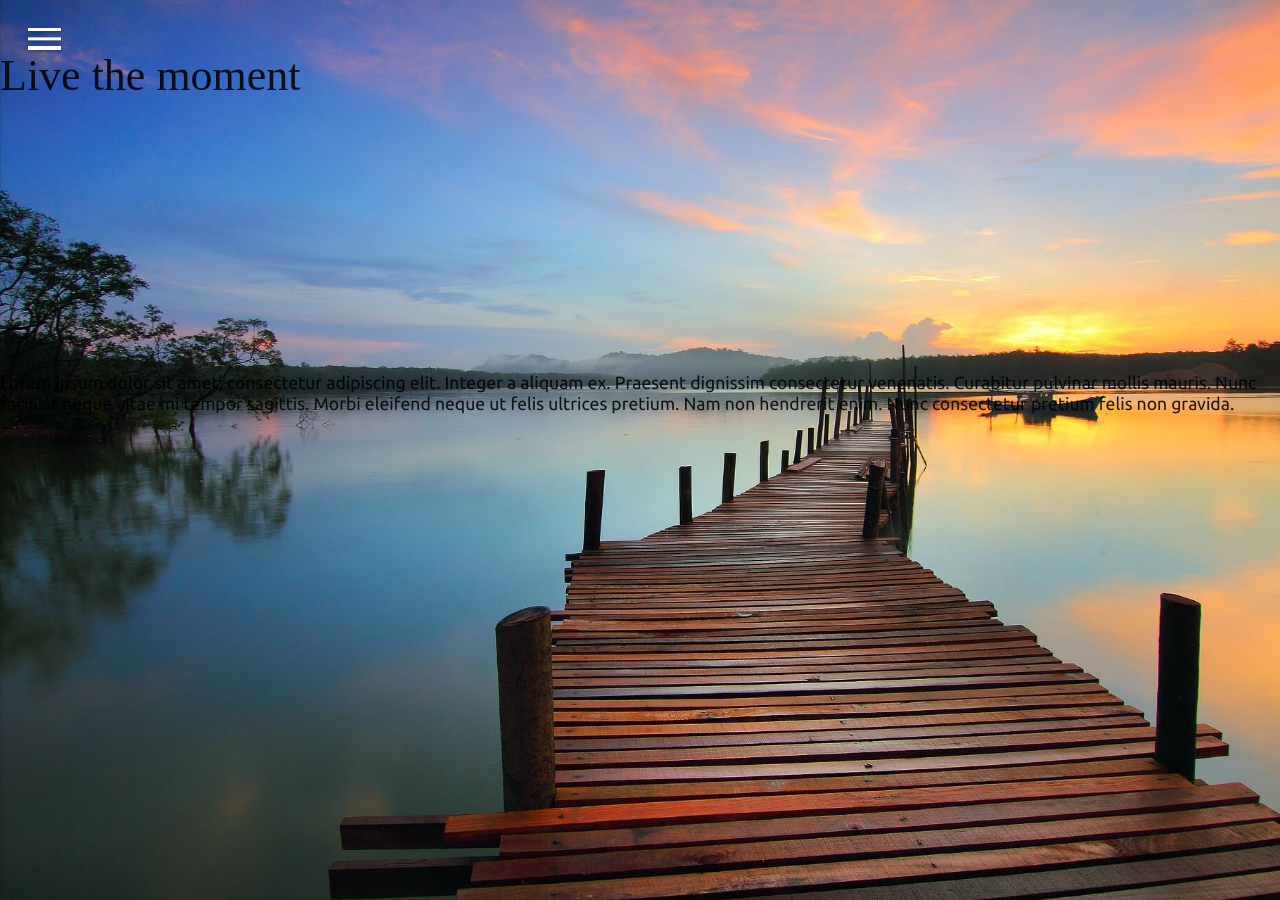
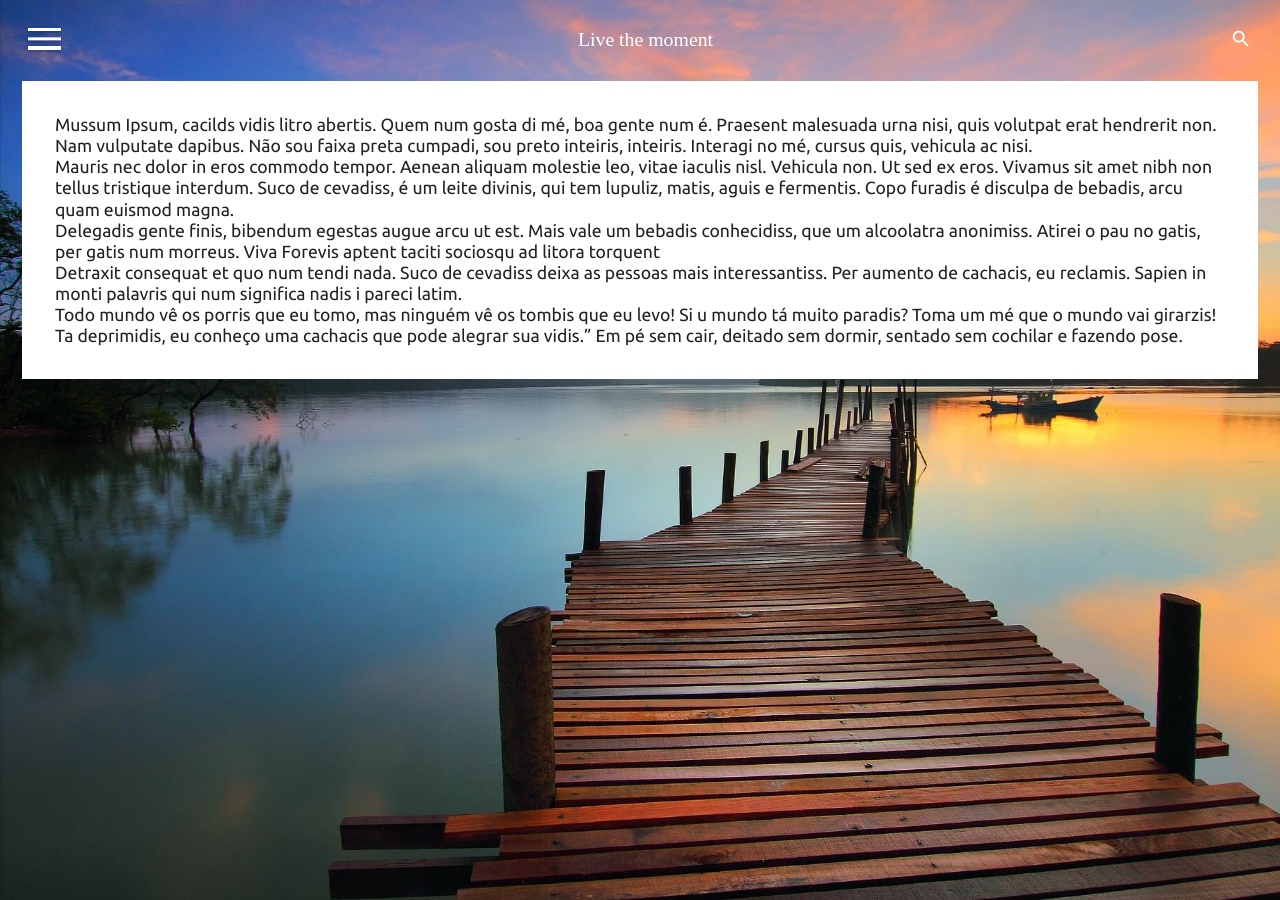
Before and after one commit to livethemoment/livethemoment.com.br, a Jekyll site: the page built from index.md, in a window 1280 px wide. Built offline with Jekyll 4.4.1, drawn with Linux system fonts in a browser that asks for light colours; some web fonts are replaced.

Commit message:
starting header

```diff
--- a/_includes/svg-icons.html
+++ b/_includes/svg-icons.html
@@ -1,8 +1,8 @@
 <svg xmlns="http://www.w3.org/2000/svg" xmlns:xlink="http://www.w3.org/1999/xlink" display="none" version="1.1">
 	<defs>
-		<symbol id="menu" viewBox="0 0 24 24">
+		<symbol id="search" viewBox="0 0 24 24">
+	    <path d="M15.5 14h-.79l-.28-.27C15.41 12.59 16 11.11 16 9.5 16 5.91 13.09 3 9.5 3S3 5.91 3 9.5 5.91 16 9.5 16c1.61 0 3.09-.59 4.23-1.57l.27.28v.79l5 4.99L20.49 19l-4.99-5zm-6 0C7.01 14 5 11.99 5 9.5S7.01 5 9.5 5 14 7.01 14 9.5 11.99 14 9.5 14z"/>
 	    <path d="M0 0h24v24H0z" fill="none"/>
-	    <path d="M3 18h18v-2H3v2zm0-5h18v-2H3v2zm0-7v2h18V6H3z"/>
 		</symbol>
 	</defs>
 </svg>
--- a/_layouts/default.html
+++ b/_layouts/default.html
@@ -18,9 +18,11 @@ layout: default
   <body>
     {% include svg-icons.html %}
     <div class="wrapper">
-      <header>
+      <header class="header">
         <nav class="menu-offcanvas">
-          <button class="menu-offcanvas__icon js-button-offcanvas">Menu<span class="menu-offcanvas__icon-bar"></span></button>
+          <button class="menu-offcanvas__icon js-button-offcanvas header__menu">
+            Menu<span class="menu-offcanvas__icon-bar"></span>
+          </button>
           <div class="menu-offcanvas__overlay js-overlay-offcanvas"></div>
           <ul class="menu-offcanvas__list js-menu-offcanvas">
             <li class="menu-offcanvas__item">
@@ -43,12 +45,21 @@ layout: default
             </li>
           </ul>
         </nav>
-        <h1>
-          Live the moment
+        <h1 class="header__title">
+          <a href="/" title="Live the moment - Página Inicial">
+            Live the moment
+          </a>
         </h1>
+        <button>
+          <svg class="header__search">
+            <use xlink:href="#search"></use>
+          </svg>
+        </button>
       </header>
     	<main>
-      	{{ content }}
+        <article>
+      	  {{ content }}
+        </article>
     	</main>
     </div>
 
--- a/index.md
+++ b/index.md
@@ -1,6 +1,13 @@
 ---
 layout: default
-loucura: ola mundo
 ---
 
-Lorem ipsum dolor sit amet, consectetur adipiscing elit. Integer a aliquam ex. Praesent dignissim consectetur venenatis. Curabitur pulvinar mollis mauris. Nunc facilisis neque vitae mi tempor sagittis. Morbi eleifend neque ut felis ultrices pretium. Nam non hendrerit enim. Nunc consectetur pretium felis non gravida.
+Mussum Ipsum, cacilds vidis litro abertis. Quem num gosta di mé, boa gente num é. Praesent malesuada urna nisi, quis volutpat erat hendrerit non. Nam vulputate dapibus. Não sou faixa preta cumpadi, sou preto inteiris, inteiris. Interagi no mé, cursus quis, vehicula ac nisi.
+
+Mauris nec dolor in eros commodo tempor. Aenean aliquam molestie leo, vitae iaculis nisl. Vehicula non. Ut sed ex eros. Vivamus sit amet nibh non tellus tristique interdum. Suco de cevadiss, é um leite divinis, qui tem lupuliz, matis, aguis e fermentis. Copo furadis é disculpa de bebadis, arcu quam euismod magna.
+
+Delegadis gente finis, bibendum egestas augue arcu ut est. Mais vale um bebadis conhecidiss, que um alcoolatra anonimiss. Atirei o pau no gatis, per gatis num morreus. Viva Forevis aptent taciti sociosqu ad litora torquent
+
+Detraxit consequat et quo num tendi nada. Suco de cevadiss deixa as pessoas mais interessantiss. Per aumento de cachacis, eu reclamis. Sapien in monti palavris qui num significa nadis i pareci latim.
+
+Todo mundo vê os porris que eu tomo, mas ninguém vê os tombis que eu levo! Si u mundo tá muito paradis? Toma um mé que o mundo vai girarzis! Ta deprimidis, eu conheço uma cachacis que pode alegrar sua vidis.” Em pé sem cair, deitado sem dormir, sentado sem cochilar e fazendo pose.
--- a/src/styl/components/menu-offcanvas.styl
+++ b/src/styl/components/menu-offcanvas.styl
@@ -1,9 +1,9 @@
 .menu-offcanvas
+	height 2rem
+
 	&__icon
 		color rgba(0,0,0,0)
 		height 2rem
-		margin-left 2.5rem
-		margin-top 2.5rem
 		position relative
 		user-select none
 		width 3rem
@@ -45,7 +45,9 @@
 		shadow-2dp()
 		background-color $brand-color-lighter
 		bottom 0
+		left 0
 		list-style none
+		overflow-y auto
 		position fixed
 		top 0
 		transform translateX(-100%)
--- a/src/styl/main.styl
+++ b/src/styl/main.styl
@@ -17,4 +17,5 @@
 
 // Components
 @import 'components/wrapper.styl'
+@import 'components/header'
 @import 'components/menu-offcanvas.styl'
```
Also changed, not shown: assets/css/main.css (+1 -1 lines), src/styl/base/global.styl (+10 -2 lines), src/styl/components/header.styl (added, +20 -0 lines).
